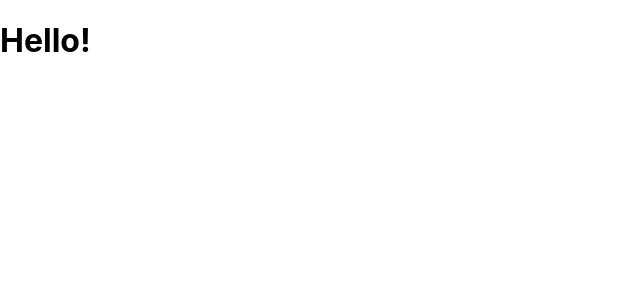
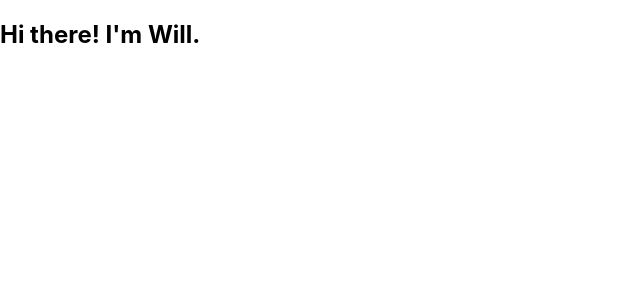
Before and after one commit to willdarkins/portfolio_darkins, a React (Create React App) app: page / in a window 1280 px wide. Shown: the top 300 px of the page, without its empty margins (0-640 px from the left). Built offline with nearby package versions, Linux system fonts and the light colour scheme.

Commit message:
filled out bare bones of About component and declared JSX element onto App.js

```diff
--- a/src/App.js
+++ b/src/App.js
@@ -1,10 +1,13 @@
 import React from 'react';
+import About from './components/About';
 import './App.css';
 
 function App() {
   return (
     <>
-     <h1>Hello!</h1>
+      <main>
+        <About />
+      </main>
     </>
   );
 }
```
